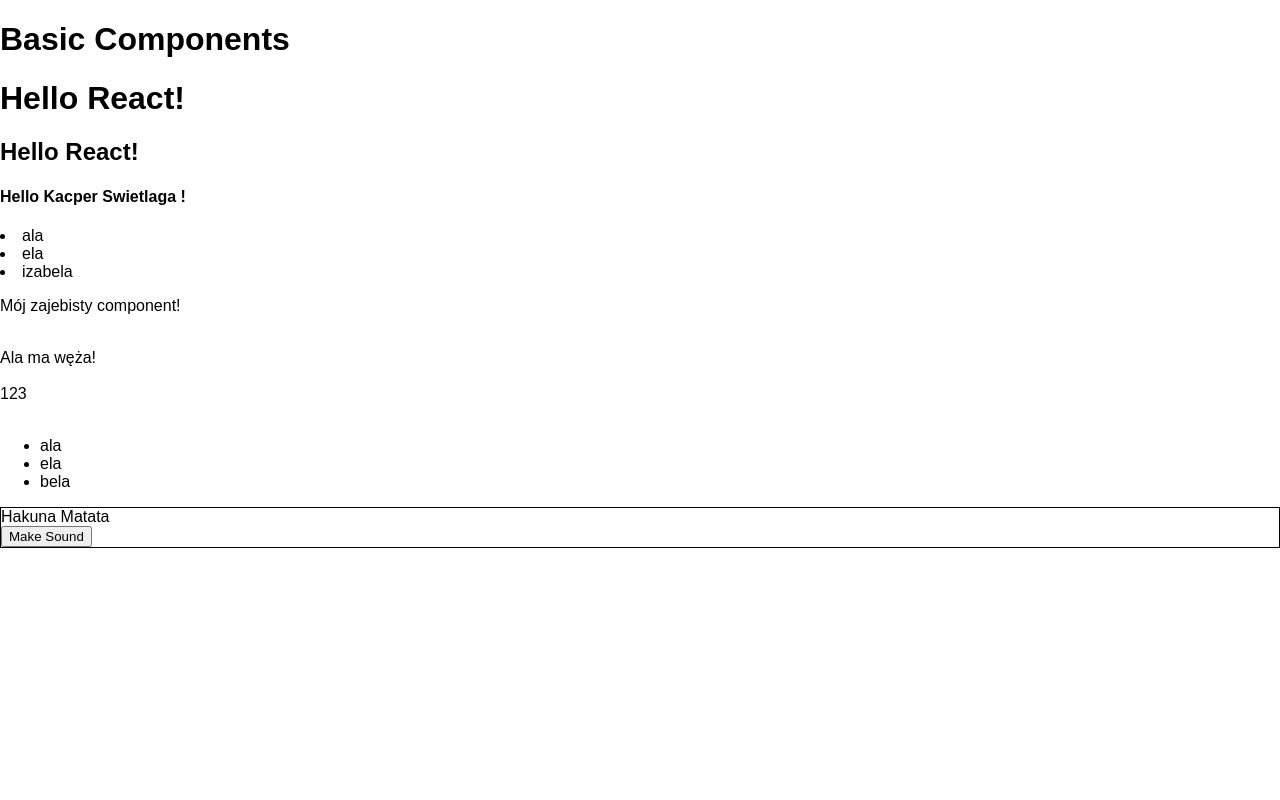
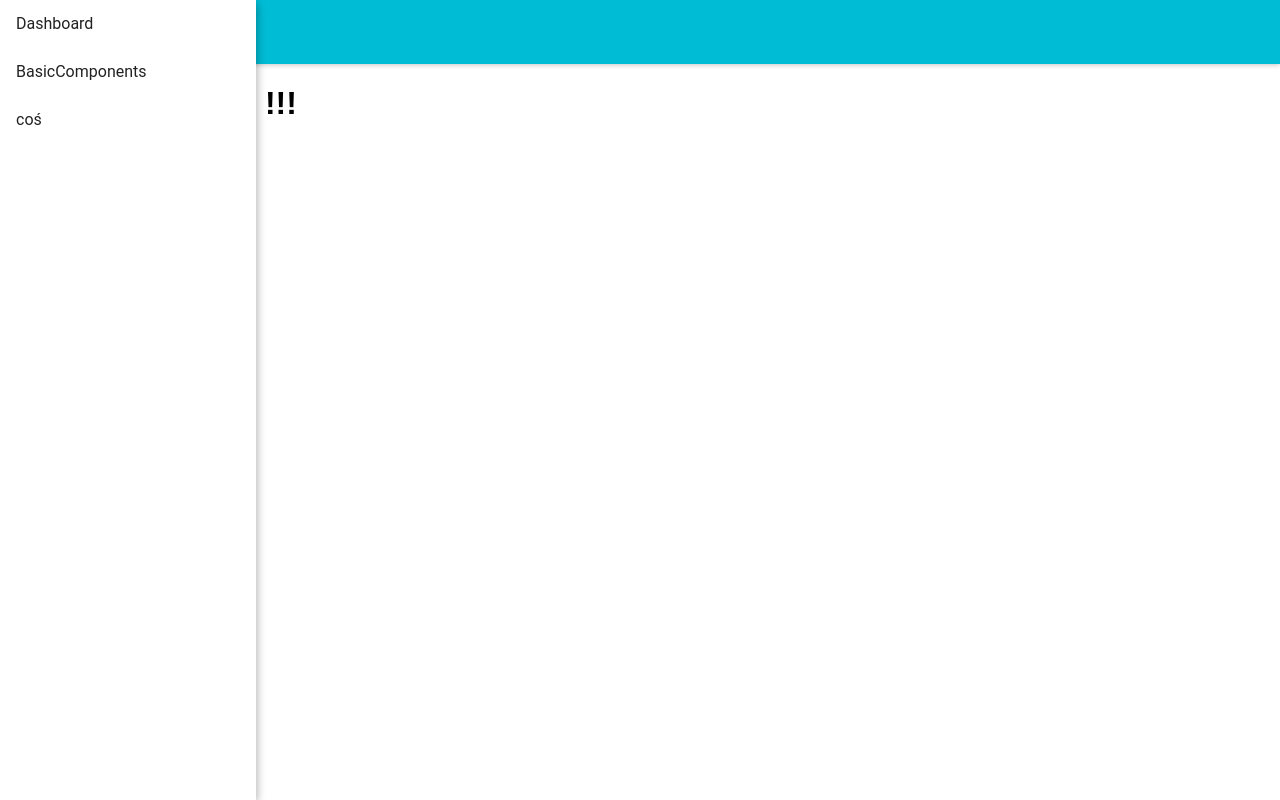
Before and after one commit to CappyPomarancza/my-react-exercises, a React (Create React App) app: page / in a window 1280 px wide. Built offline with nearby package versions, Linux system fonts and the light colour scheme.

Commit message:
koniec tego

```diff
--- a/package.json
+++ b/package.json
@@ -3,8 +3,10 @@
   "version": "0.1.0",
   "private": true,
   "dependencies": {
+    "material-ui": "^0.20.1",
     "react": "^16.4.1",
     "react-dom": "^16.4.1",
+    "react-router-dom": "^4.3.1",
     "react-scripts": "1.1.4"
   },
   "scripts": {
--- a/src/App.js
+++ b/src/App.js
@@ -1,9 +1,29 @@
 import React from 'react'
+import AppBar from 'material-ui/AppBar'
+
+import { BrowserRouter as Router, Route} from 'react-router-dom'
+import Dashboard from './Dashboard'
 import BasicComponents from './BasicComponents'
+import PassingParameters from './PassingParameters'
+import SideBar from './SideBar'
+
 
 const App = () => (
   <div>
-    <BasicComponents />
+    <Router>
+      <div>
+        <AppBar
+          title={'mój APP BAR !!!!!'}
+        />
+
+        <SideBar />
+
+        <Route path={'/dashboard'} component={Dashboard} />
+        <Route path={'/'} exact component={Dashboard} />
+        <Route path={'/basic-component'} exatc component={BasicComponents} />
+        <Route path={'/passing-parameters/:parameterName'} component={PassingParameters} />
+      </div>
+    </Router>
   </div>
 )
 
--- a/src/BasicComponents/SingingButton.js
+++ b/src/BasicComponents/SingingButton.js
@@ -1,15 +1,27 @@
 import React from 'react'
+import RaisedButton from 'material-ui/RaisedButton'
+
 
 
 const SingingButton = (props) => {
     const defaultMAkeSound = () => alert(props.sound)
     return (
         <div>
-            <button
+            <RaisedButton
+                label={props.label}
+                primary={true}
                 onClick={props.makeSound || defaultMAkeSound}
-            >
-                {props.label}
-            </button>
+            />
+            <RaisedButton
+                label={props.label}
+                secondary={true}
+                onClick={props.makeSound || defaultMAkeSound}
+            />
+            <RaisedButton
+                label={props.label}
+                default={true}
+                onClick={props.makeSound || defaultMAkeSound}
+            />
         </div>
     )
 }
--- a/src/BasicComponents/SingingButtonWithBorder.js
+++ b/src/BasicComponents/SingingButtonWithBorder.js
@@ -1,14 +1,27 @@
 import React from 'react'
 import Border from './Border'
 import SingingButton from './SingingButton';
+import Paper from 'material-ui/Paper';
+const style = {
+    height: 150,
+    width: 150,
+    margin: 20,
+    textAlign: 'center',
+    display: 'inline-block',
+  };
 
 const SingingButtonWithBorder = (props) => (
-    <Border>
+    <Paper
+    style={style}
+        zDepth={5} >
+
         <SingingButton
-        label={props.label}
-        sound={props.sound}
-        makeSound={props.makeSound}
+            label={props.label}
+            sound={props.sound}
+            makeSound={props.makeSound}
         />
-    </Border>
+    </Paper>
+
+
 )
 export default SingingButtonWithBorder
--- /dev/null
+++ b/src/Dashboard.js
@@ -0,0 +1,10 @@
+import React from 'react'
+
+const Dashboard = () => (
+    <div>
+        <h1>Hello inf JFDDL5 !!!</h1>
+    </div>
+
+)
+
+export default Dashboard
--- /dev/null
+++ b/src/PassingParameters.js
@@ -0,0 +1,9 @@
+import React from 'react'
+
+const PassingParameters =(props) => (
+    <div>
+        {props.match.params.parameterName}
+    </div>
+)
+
+export default PassingParameters
--- /dev/null
+++ b/src/SideBar.js
@@ -0,0 +1,33 @@
+import React from 'react'
+import Drawer from 'material-ui/Drawer'
+import MenuItem from 'material-ui/MenuItem'
+import {Link} from 'react-router-dom'
+
+
+const SideBar = () => (
+    <Drawer
+        open={true}
+    >
+        <Link to={'/dashboard'}
+            style={{ textDecoration: 'none' }}
+        >
+            <MenuItem>
+                Dashboard
+            </MenuItem>
+        </Link>
+        <Link to={'/basic-component'}
+            style={{ textDecoration: 'none' }}>
+            <MenuItem>
+                BasicComponents
+            </MenuItem></Link>
+        <Link to={'/passing-parameters/cos'} style={{ textDecoration: 'none' }}
+        > <MenuItem>
+                coś
+          </MenuItem>
+        </Link>
+    </Drawer>
+
+)
+
+
+export default SideBar
--- a/src/index.js
+++ b/src/index.js
@@ -1,5 +1,7 @@
 import React from 'react'
 import ReactDOM from 'react-dom'
+import MuiThemeProvider from 'material-ui/styles/MuiThemeProvider';
+
 
 import './index.css'
 //import from src folder (import my own components)
@@ -7,5 +9,9 @@ import App from './App'
 
 
 ReactDOM.render(
-<App />, /* wywołanie componentu w charakterystycznym tagu dla JSX, który produkuje kawałek drzewa virtual DOM */
- document.getElementById('root'))
+    <MuiThemeProvider>
+
+        <App />
+    </MuiThemeProvider>,
+    /* wywołanie componentu w charakterystycznym tagu dla JSX, który produkuje kawałek drzewa virtual DOM */
+    document.getElementById('root'))
```
Also changed, not shown: 1 other file (tests, documents, lock files or other folders).
